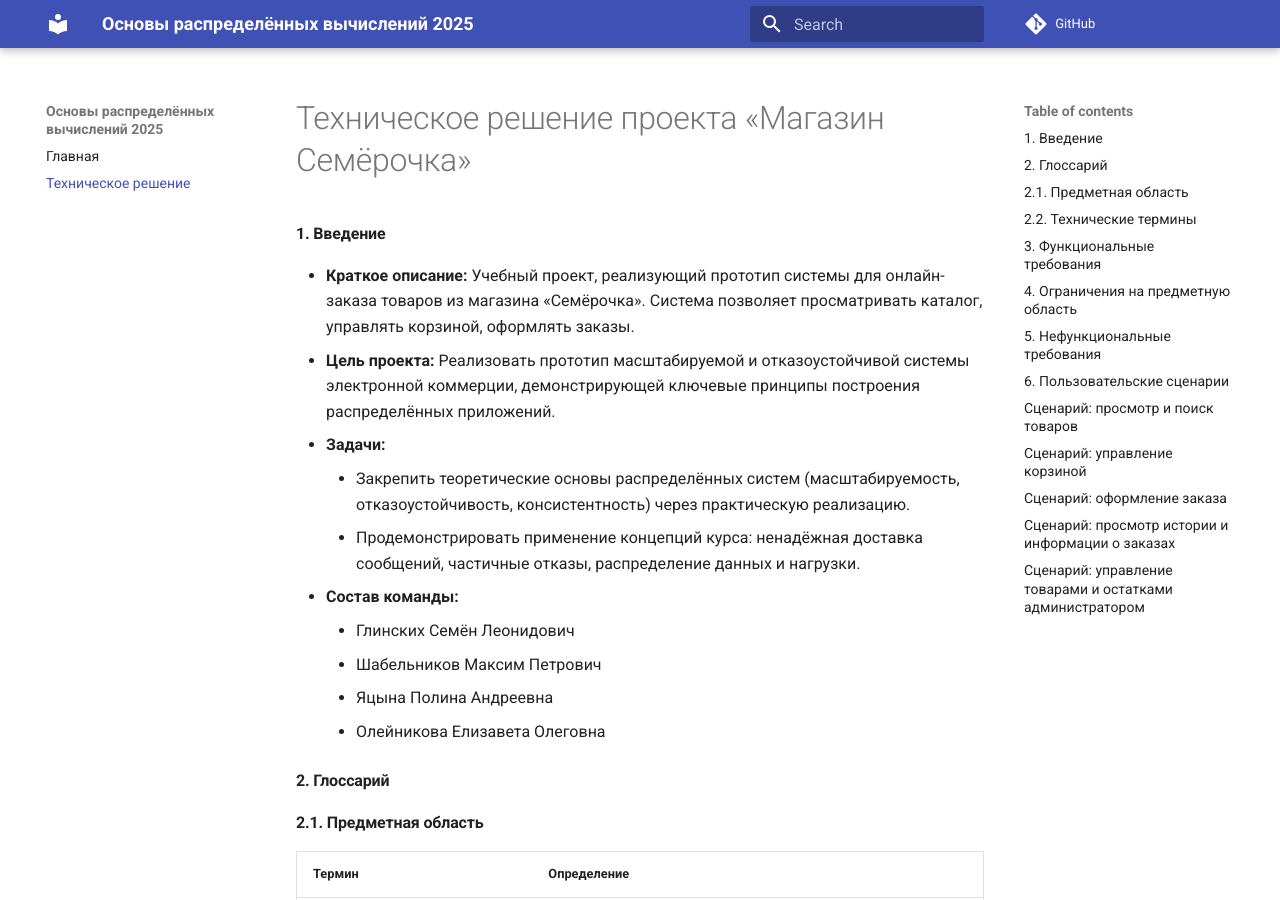
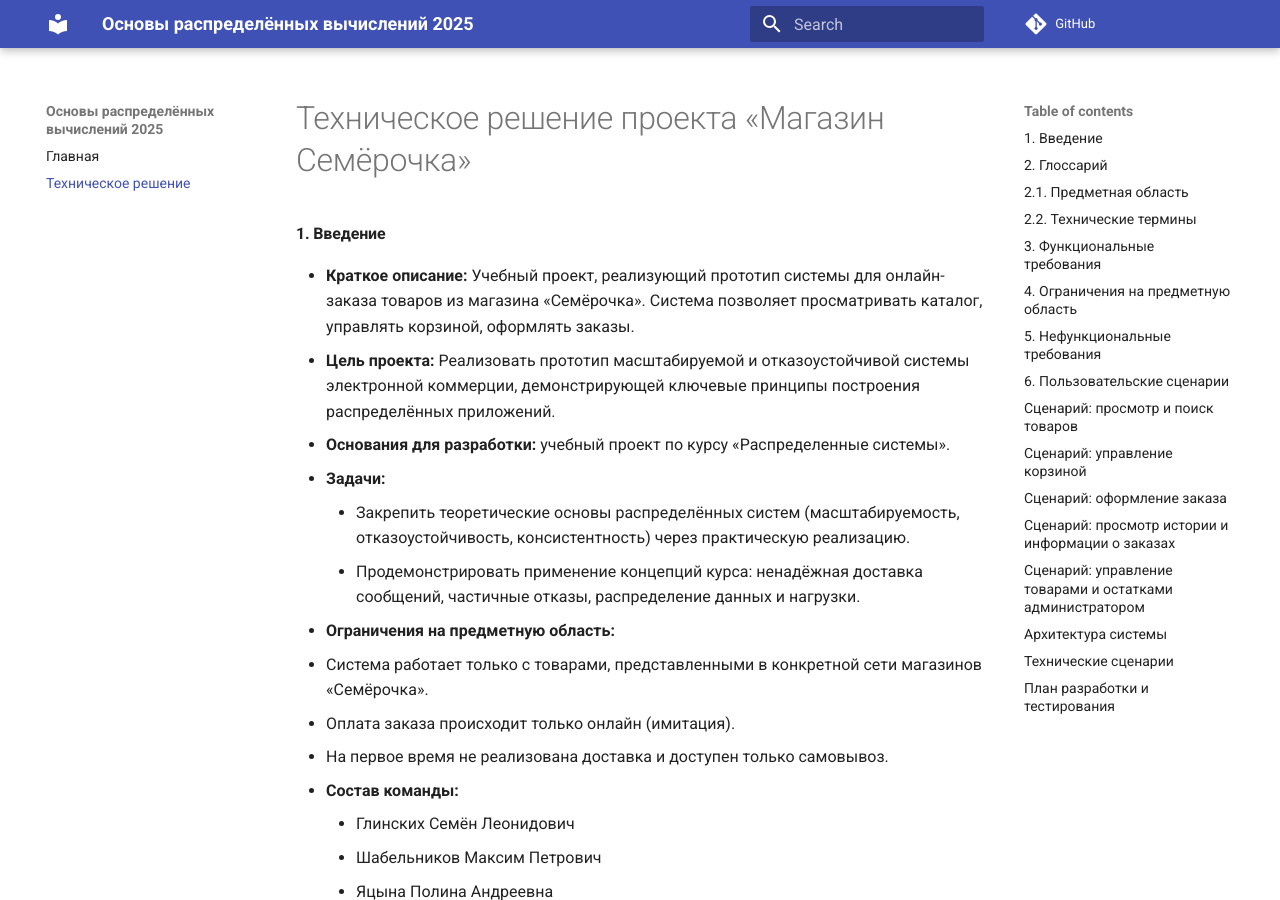
Before and after one commit to spbu-ds-practicum-2026/good_question, an MkDocs documentation site: the page built from docs/tr.md, in a window 1280 px wide and 900 px high. Built offline with MkDocs 1.6.1 and Material for MkDocs 9.7.7, drawn with Linux system fonts in a browser that asks for light colours; comment, search, counter and statistics services are not loaded; some of the changed text lies outside the part shown.

Commit message:
Update tr.md
Введение исправлено

```diff
--- a/docs/tr.md
+++ b/docs/tr.md
@@ -4,9 +4,16 @@
 
 *   **Краткое описание:** Учебный проект, реализующий прототип системы для онлайн-заказа товаров из магазина «Семёрочка». Система позволяет просматривать каталог, управлять корзиной, оформлять заказы.
 *   **Цель проекта:** Реализовать прототип масштабируемой и отказоустойчивой системы электронной коммерции, демонстрирующей ключевые принципы построения распределённых приложений.
+*    **Основания для разработки:** учебный проект по курсу «Распределенные системы».
 *   **Задачи:**
     *   Закрепить теоретические основы распределённых систем (масштабируемость, отказоустойчивость, консистентность) через практическую реализацию.
     *   Продемонстрировать применение концепций курса: ненадёжная доставка сообщений, частичные отказы, распределение данных и нагрузки.
+
+*   **Ограничения на предметную область:**
+*   Система работает только с товарами, представленными в конкретной сети магазинов «Семёрочка».
+*   Оплата заказа происходит только онлайн (имитация).
+*   На первое время не реализована доставка и доступен только самовывоз.
+
 *   **Состав команды:**
     *   Глинских Семён Леонидович
     *   Шабельников Максим Петрович
@@ -141,3 +148,13 @@
 3. Система сохраняет изменения и обновляет данные каталога.
 4. При изменении статуса заказа система публикует соответствующее событие.
 5. При повторной доставке события оно не обрабатывается повторно благодаря идемпотентности.
+
+##  Архитектура системы
+
+---
+
+## Технические сценарии
+
+---
+
+## План разработки и тестирования
```
